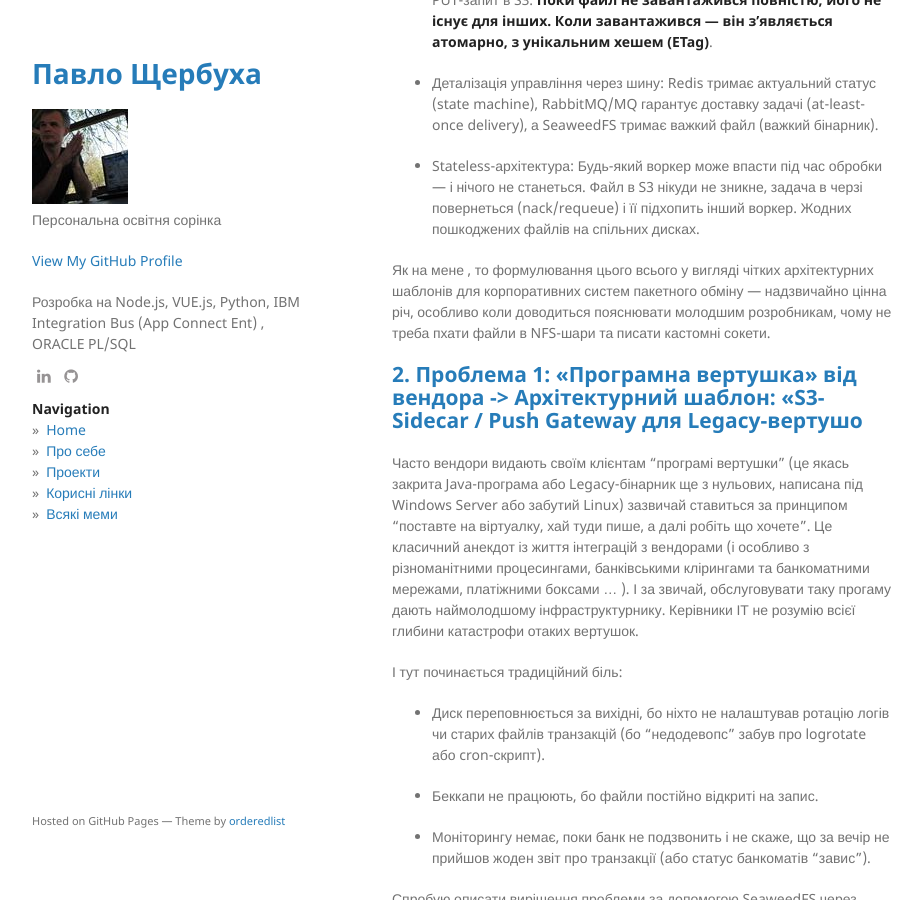
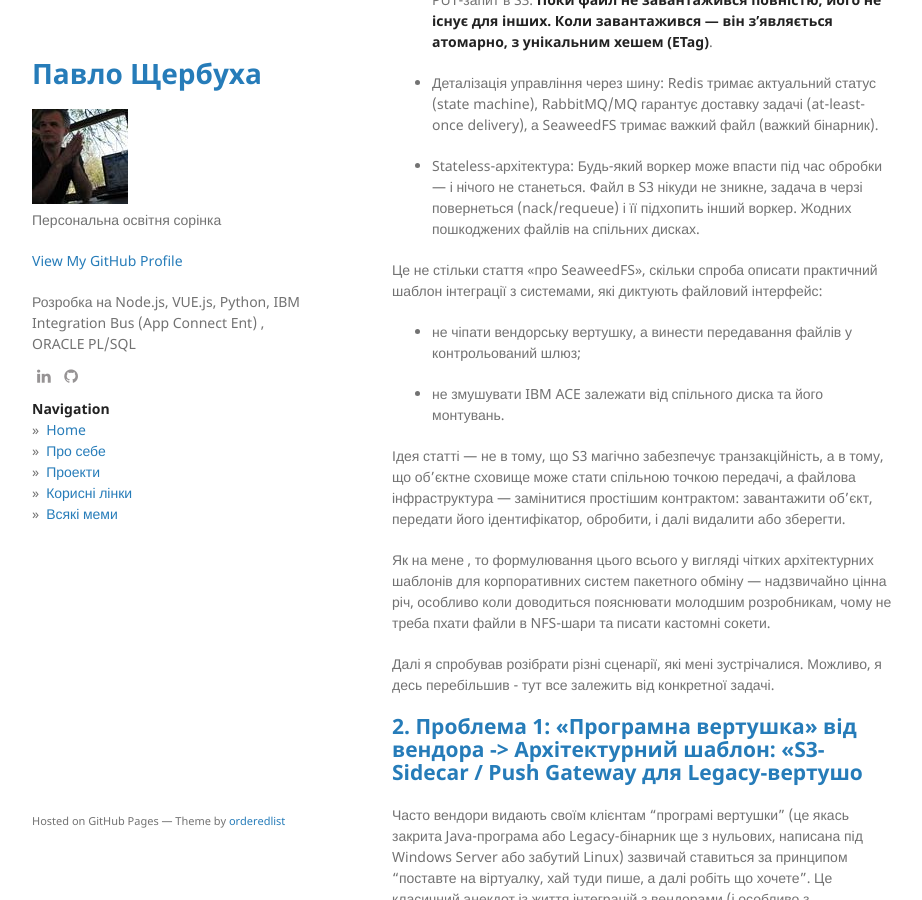
Before and after one commit to pavlo-shcherbukha/pavlo-shcherbukha.github.io, a Jekyll site: the page built from _posts/2026-11-10-seaweedfs-1.md, in a window 1280 px wide and 900 px high, scrolled down 2089 px. Shown: the whole window, without its empty margins (178-1100 px from the left). Built offline with Jekyll 4.4.1, drawn with Linux system fonts in a browser that asks for light colours.

Commit message:
ІуфцуувАІ-2

```diff
--- a/_posts/2026-11-10-seaweedfs-1.md
+++ b/_posts/2026-11-10-seaweedfs-1.md
@@ -50,7 +50,20 @@ SeaweedFS — це інструмент для локального та роз
 
 - Stateless-архітектура: Будь-який воркер може впасти під час обробки — і нічого не станеться. Файл в S3 нікуди не зникне, задача в черзі повернеться (nack/requeue) і її підхопить інший воркер. Жодних пошкоджених файлів на спільних дисках.
 
+Це не стільки стаття «про SeaweedFS», скільки спроба описати практичний шаблон інтеграції з системами, які диктують файловий інтерфейс:
+
+- не чіпати вендорську вертушку, а винести передавання файлів у контрольований шлюз;
+
+- не змушувати IBM ACE залежати від спільного диска та його монтувань.
+
+Ідея статті — не в тому, що S3 магічно забезпечує транзакційність, а в тому, що об’єктне сховище може стати спільною точкою передачі, а файлова інфраструктура — замінитися простішим контрактом: завантажити об’єкт, передати його ідентифікатор, обробити, і далі видалити або зберегти.
+
+
 Як на мене , то формулювання цього всього у вигляді чітких архітектурних шаблонів для корпоративних систем пакетного обміну — надзвичайно цінна річ, особливо коли доводиться пояснювати молодшим розробникам, чому не треба пхати файли в NFS-шари та писати кастомні сокети.
+
+
+Далі я спробував розібрати різні сценарії, які мені зустрічалися. Можливо, я десь перебільшив - тут все залежить від конкретної задачі.
+
 
 ## <a name="p-2">2. Проблема 1: «Програмна вертушка» від вендора -> Архітектурний шаблон: «S3-Sidecar / Push Gateway для Legacy-вертушо</a>
 
```
